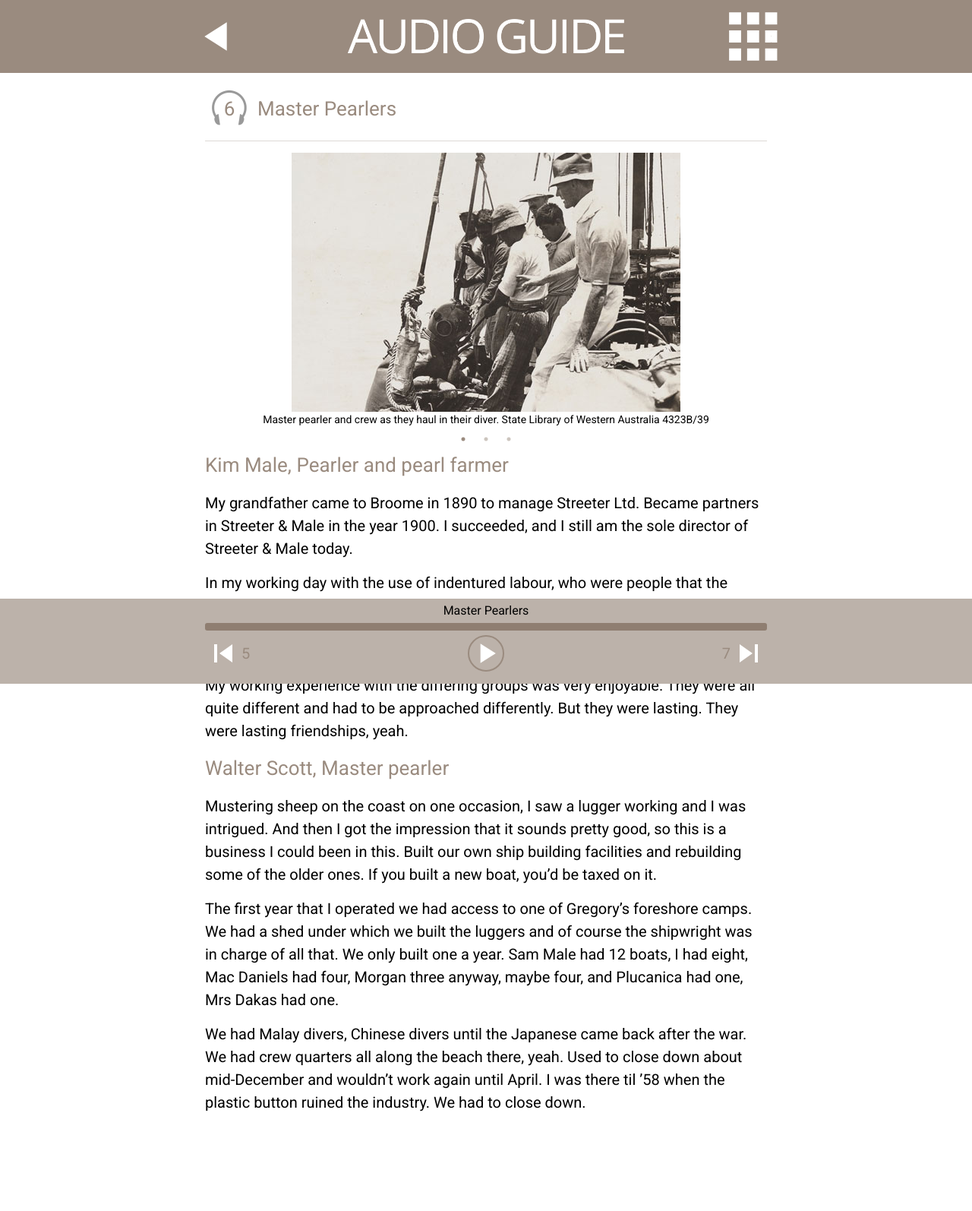
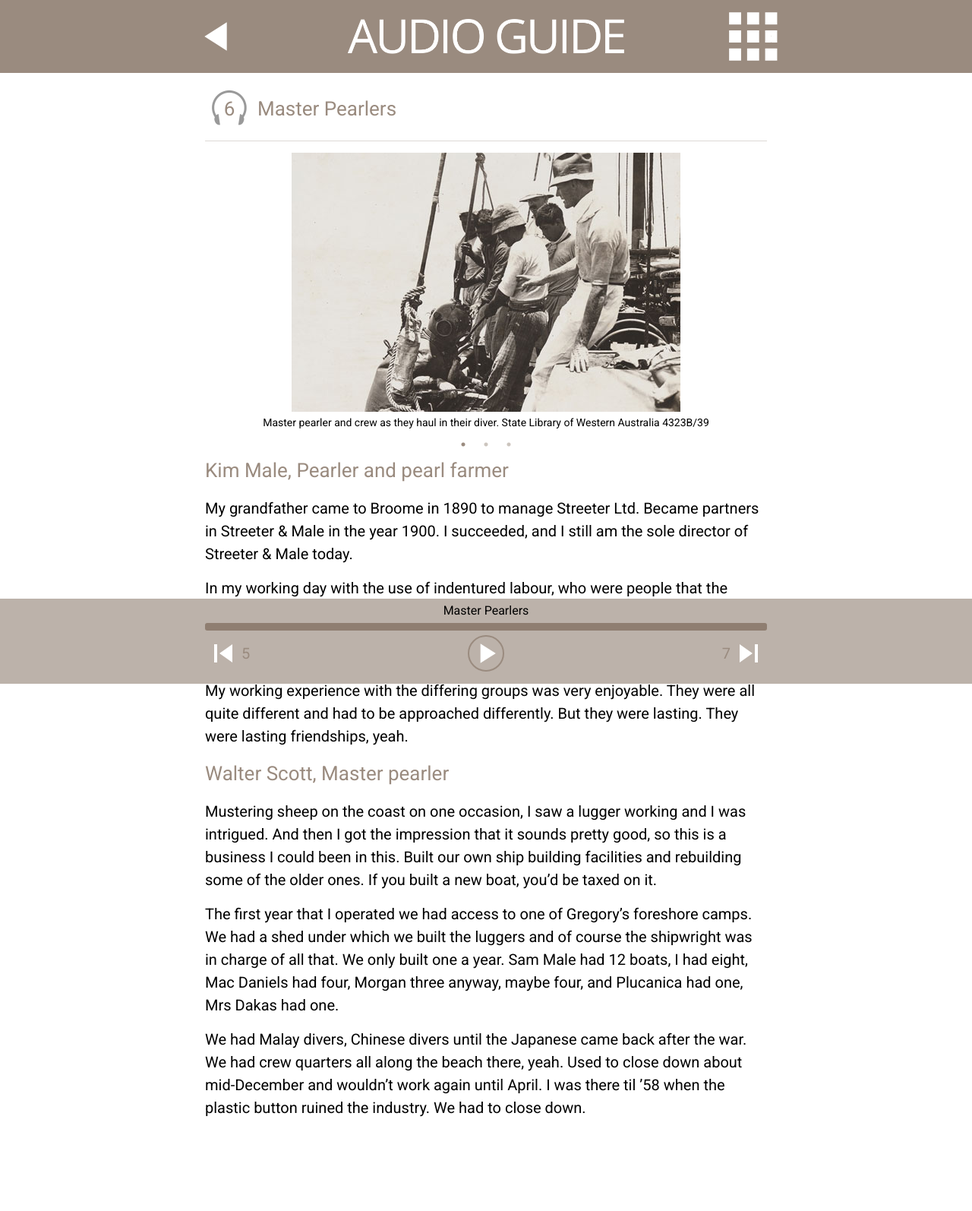
Before and after one commit to jonnybrownbill/lustre, a Jekyll site: the page built from stops/6.md, in a window 1280 px wide. Shown: the whole page at 76% size. Built offline with Jekyll 4.4.1, drawn with Linux system fonts in a browser that asks for light colours.

Commit message:
updated final images

```diff
--- a/_layouts/episode.html
+++ b/_layouts/episode.html
@@ -21,7 +21,7 @@
         {% for hero in page.hero_images %}
           <div class="post-hero-image">
             <img src="{{ site.baseurl }}{{ site.episode_hero_path }}{{hero.path}}" alt="{{hero.alt_text}}"/>
-              <div class="slide__caption">{{hero.caption}}</div>
+              <div class="slide__caption"><p>{{hero.caption}}</p></div>
           </div>
         {% endfor %}
       </div>
--- a/_sass/_layout.scss
+++ b/_sass/_layout.scss
@@ -511,7 +511,18 @@
 
 .slide__caption {
     font-size: $caption-size;
+    line-height: $caption-size;
+    margin-top: 0;
+    margin-bottom: 0;
+    padding: 0;
+    text-align: center;
+    p {
+        padding-top: $caption-size / 2;
+        padding-bottom: $caption-size / 2;
+        margin-bottom: 0;
+    }
 }
+
 
 /*********************************************
 Audio Player Styling
```
Also changed, not shown: _includes/overview.md (+4 -0 lines), assets/img/logo/Lustre_Logo.png (deleted), assets/img/stops/03-03-Kunihiko-Kaino.jpg, assets/img/stops/03-06-Debra-Offer.jpg, assets/img/stops/08-05-Jasmyn-Cook.jpg.
